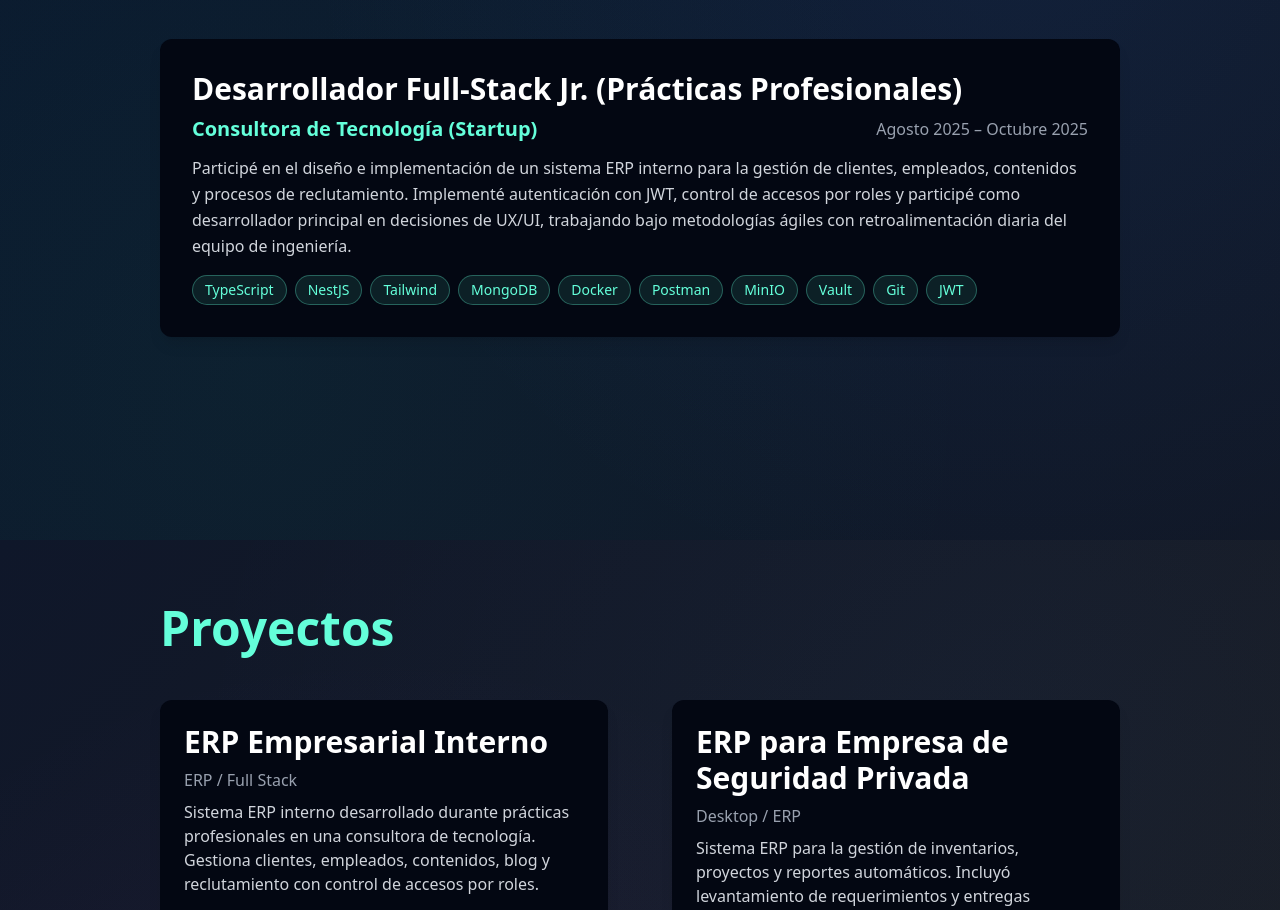
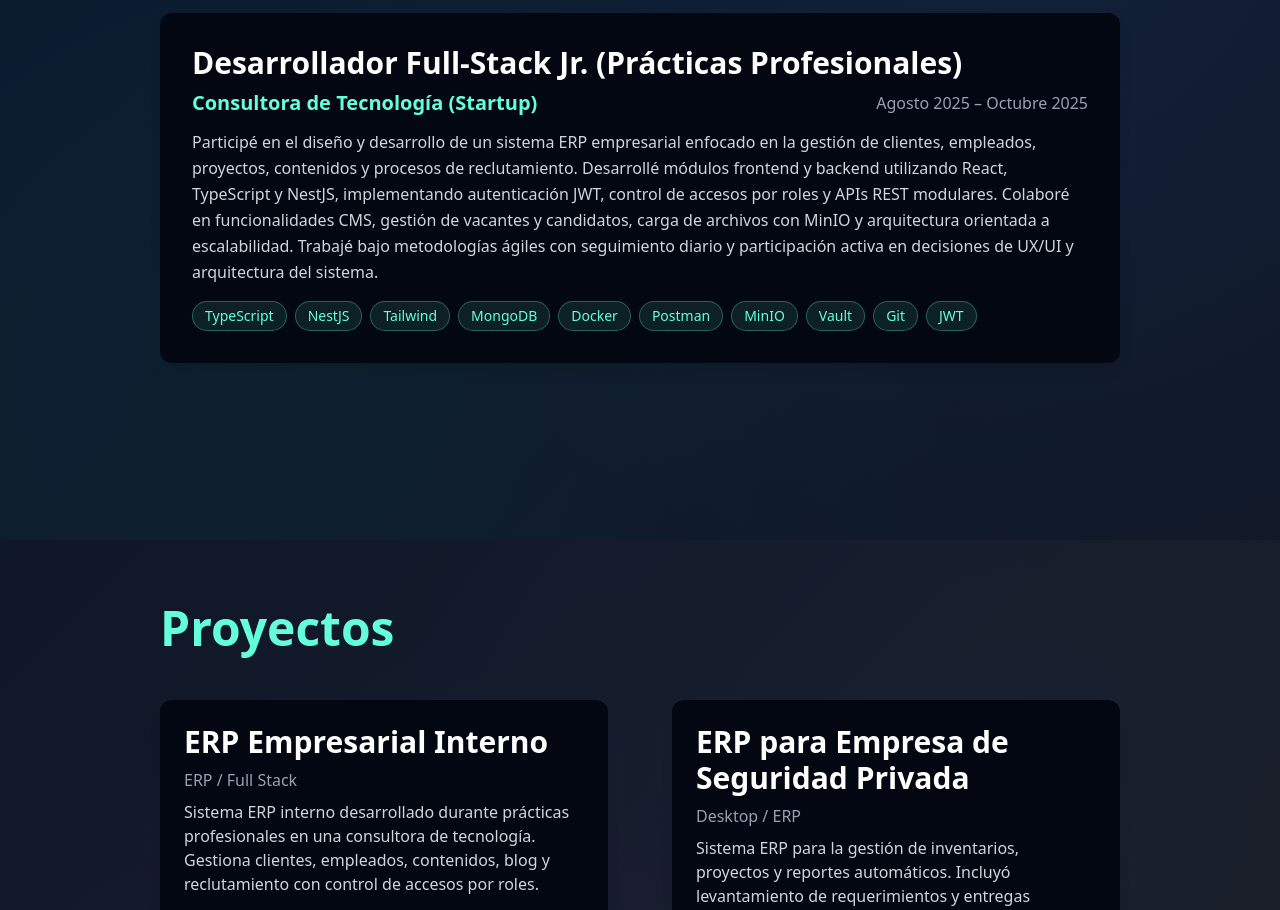
Before and after one commit to BCarreonC/Portfolio, a React (Vite) app: page / in a window 1280 px wide. Shown: the part 1060-1970 px from the top of the page. Built offline with nearby package versions, Linux system fonts and the light colour scheme.

Commit message:
Experience section info was improved with a better description

```diff
--- a/src/components/Skills.jsx
+++ b/src/components/Skills.jsx
@@ -68,7 +68,6 @@ const techStack = [
   { name: "Tailwind CSS", icon: <SiTailwindcss className="text-sky-400 text-5xl" /> },
 
   { name: "Postman", icon: <SiPostman className="text-orange-400 text-5xl" /> },
-
   { name: "Git", icon: <FaGitAlt className="text-orange-500 text-5xl" /> },
   { name: "GitHub", icon: <FaGithub className="text-gray-300 text-5xl" /> },
 
--- a/src/i18n/en.json
+++ b/src/i18n/en.json
@@ -29,7 +29,7 @@
       "company": "Technology Consulting (Startup)",
       "role": "Junior Full-Stack Developer (Internship)",
       "duration": "August 2025 – October 2025",
-      "description": "I participated in the design and implementation of an internal ERP system for managing clients, employees, content, and recruitment processes. I implemented JWT authentication, role-based access control, and served as a lead developer in UX/UI decisions, working under agile methodologies with daily feedback from the engineering team."
+      "description": "I participated in the design and development of an enterprise ERP system focused on managing clients, employees, projects, content, and recruitment processes. I developed frontend and backend modules using React, TypeScript, and NestJS, implementing JWT authentication, role-based access control, and modular REST APIs. I collaborated on CMS functionalities, vacancy and candidate management, file uploads with MinIO, and architecture oriented towards scalability. I worked under agile methodologies with daily tracking and active participation in UX/UI decisions and system architecture."
     }
   }
   ,"projects": {
--- a/src/i18n/es.json
+++ b/src/i18n/es.json
@@ -29,7 +29,7 @@
       "company": "Consultora de Tecnología (Startup)",
       "role": "Desarrollador Full-Stack Jr. (Prácticas Profesionales)",
       "duration": "Agosto 2025 – Octubre 2025",
-      "description": "Participé en el diseño e implementación de un sistema ERP interno para la gestión de clientes, empleados, contenidos y procesos de reclutamiento. Implementé autenticación con JWT, control de accesos por roles y participé como desarrollador principal en decisiones de UX/UI, trabajando bajo metodologías ágiles con retroalimentación diaria del equipo de ingeniería."
+      "description": "Participé en el diseño y desarrollo de un sistema ERP empresarial enfocado en la gestión de clientes, empleados, proyectos, contenidos y procesos de reclutamiento. Desarrollé módulos frontend y backend utilizando React, TypeScript y NestJS, implementando autenticación JWT, control de accesos por roles y APIs REST modulares. Colaboré en funcionalidades CMS, gestión de vacantes y candidatos, carga de archivos con MinIO y arquitectura orientada a escalabilidad. Trabajé bajo metodologías ágiles con seguimiento diario y participación activa en decisiones de UX/UI y arquitectura del sistema."
     }
   },
   "projects": {
```
